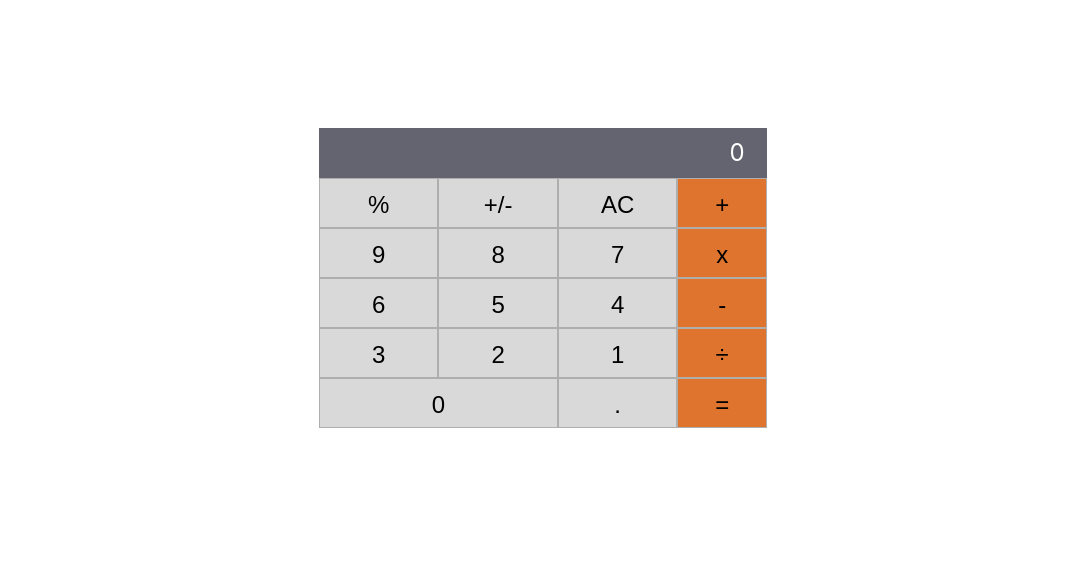
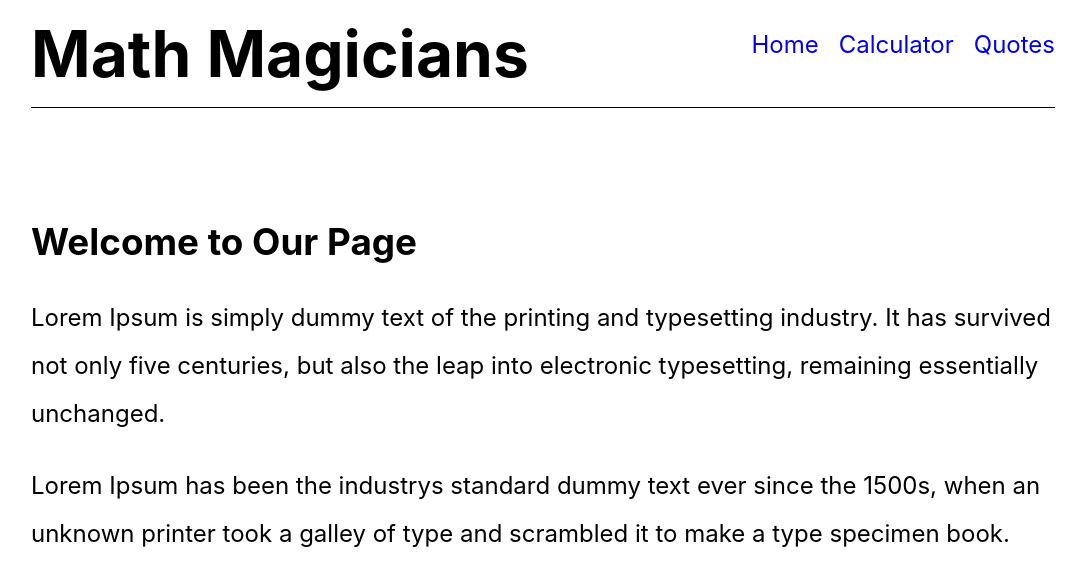
Before and after one commit to aimemalaika/math-magicians, a React (Create React App) app: page / in a window 1280 px wide. Shown: the top 586 px of the page, without its empty margins (97-1182 px from the left). Built offline with nearby package versions, Linux system fonts and the light colour scheme.

Commit message:
Create page routers

```diff
--- a/package.json
+++ b/package.json
@@ -10,6 +10,7 @@
     "prop-types": "^15.8.1",
     "react": "^17.0.2",
     "react-dom": "^17.0.2",
+    "react-router-dom": "^6.2.1",
     "react-scripts": "5.0.0",
     "web-vitals": "^2.1.4"
   },
--- a/src/App.css
+++ b/src/App.css
@@ -1,6 +1,17 @@
+.calculator-container {
+  display: grid;
+  grid-template-columns: 50% 50%;
+  width: 80%;
+  margin: 60px auto;
+}
+
+.calculator-container h3 {
+  margin: 0;
+  font-size: 3em;
+}
+
 .calculator {
-  width: 35%;
-  margin: 10% auto;
+  width: 100%;
 }
 
 .App-wraper {
@@ -68,3 +79,53 @@
   -ms-user-select: none;
   user-select: none;
 }
+
+.pages-headers {
+  width: 80%;
+  margin: auto;
+  display: flex;
+  justify-content: space-between;
+  border-bottom: 1px solid;
+}
+
+.pages-headers h1 {
+  margin: 0;
+  padding-top: 15px;
+  padding-bottom: 15px;
+  font-size: 4em;
+}
+
+.pages-headers ul {
+  list-style-type: none;
+  display: flex;
+  margin: 0;
+}
+
+.pages-headers ul li {
+  padding-top: 20px;
+  padding-left: 20px;
+  padding-bottom: 20px;
+  font-size: 1.5em;
+  height: 50px;
+  line-height: 50px;
+}
+
+.pages-headers ul li a {
+  text-decoration: none;
+}
+
+.homeContent {
+  width: 80%;
+  margin: auto;
+  padding: 20px;
+  margin-top: 60px;
+}
+
+.homeContent h2 {
+  font-size: 2.3em;
+}
+
+.homeContent p {
+  font-size: 1.5em;
+  line-height: 2;
+}
--- a/src/App.js
+++ b/src/App.js
@@ -1,6 +1,10 @@
 import React, { Component } from 'react';
+import { Routes, Route } from 'react-router-dom';
+
 import './App.css';
-import Calculator from './components/Calculator';
+import Home from './Home';
+import Calculator from './Calculator';
+import Quote from './Quote';
 
 export default class App extends Component {
   constructor(props) {
@@ -9,6 +13,14 @@ export default class App extends Component {
   }
 
   render() {
-    return (<Calculator />);
+    return (
+      <>
+        <Routes>
+          <Route path="/" exact element={<Home />} />
+          <Route path="/calculate" exact element={<Calculator />} />
+          <Route path="/quote" exact element={<Quote />} />
+        </Routes>
+      </>
+    );
   }
 }
--- a/src/components/Calculator.js
+++ b/src/Calculator.js
@@ -1,7 +1,7 @@
-import { useState } from 'react'; import Button from './Button';
-import Screen from './Screen';
-
-import calculate from '../logic/calculate';
+import { useState } from 'react'; import Button from './components/Button';
+import Screen from './components/Screen';
+import Header from './components/Header';
+import calculate from './logic/calculate';
 
 const Calculator = () => {
   const [total, setTotal] = useState(null);
@@ -32,6 +32,12 @@ const Calculator = () => {
   const operatorPanel = operatorPad.map((operator) => <Button classList="calculator-btn btn-operators" appender={buttonClick} value={operator} key={operator} />);
 
   return (
+    <div>
+      <Header />
+      <div className="calculator-container">
+        <div>
+          <h3>Les&lsquo;t do Math</h3>
+        </div>
         <div className="calculator">
           <Screen total={total} next={next} operation={operation} />
           <div className="App-wraper">
@@ -43,6 +49,9 @@ const Calculator = () => {
             </div>
           </div>
         </div>
+      </div>
+    </div>
+
   );
 };
 
--- /dev/null
+++ b/src/Home.js
@@ -0,0 +1,21 @@
+import Header from './components/Header';
+
+const Home = () => (
+  <div>
+    <Header />
+    <div className="homeContent">
+      <h2>Welcome to Our Page</h2>
+      <p>
+        Lorem Ipsum is simply dummy text of the printing and typesetting industry.
+        It has survived not only five centuries, but also the leap into electronic
+        typesetting, remaining essentially unchanged.
+      </p>
+      <p>
+        Lorem Ipsum has been the industrys standard dummy text ever since the 1500s,
+        when an unknown printer took a galley of type and scrambled it to make a type specimen book.
+      </p>
+    </div>
+  </div>
+);
+
+export default Home;
--- /dev/null
+++ b/src/Quote.js
@@ -0,0 +1,18 @@
+import Header from './components/Header';
+
+const Quote = () => (
+  <div>
+    <Header />
+    <div className="homeContent">
+      <p>
+        Mathematics is not about numbers, equations, computations, or
+        algorithms: it is about understanding. I’ve loved mathematics all my life,
+        although I often doubted that mathematics would turn out
+        to be my life’s... -
+        <b>William Thurston</b>
+      </p>
+    </div>
+  </div>
+);
+
+export default Quote;
--- /dev/null
+++ b/src/components/Header.js
@@ -0,0 +1,22 @@
+import React, { Component } from 'react';
+import { Link } from 'react-router-dom';
+
+export default class Header extends Component {
+  constructor(props) {
+    super(props);
+    this.state = {};
+  }
+
+  render() {
+    return (
+      <header className="pages-headers">
+        <h1>Math Magicians</h1>
+        <ul>
+          <li><Link to="/">Home</Link></li>
+          <li><Link to="/calculate">Calculator</Link></li>
+          <li><Link to="/quote">Quotes</Link></li>
+        </ul>
+      </header>
+    );
+  }
+}
--- a/src/index.js
+++ b/src/index.js
@@ -1,12 +1,15 @@
 import React from 'react';
 import ReactDOM from 'react-dom';
+import { BrowserRouter as Router } from 'react-router-dom';
 import './index.css';
 import App from './App';
 import reportWebVitals from './reportWebVitals';
 
 ReactDOM.render(
   <React.StrictMode>
-    <App />
+    <Router>
+      <App />
+    </Router>
   </React.StrictMode>,
   document.getElementById('root'),
 );
```
Also changed, not shown: 1 other file (tests, documents, lock files or other folders). Lines whose indentation alone changed are shown as unchanged.
